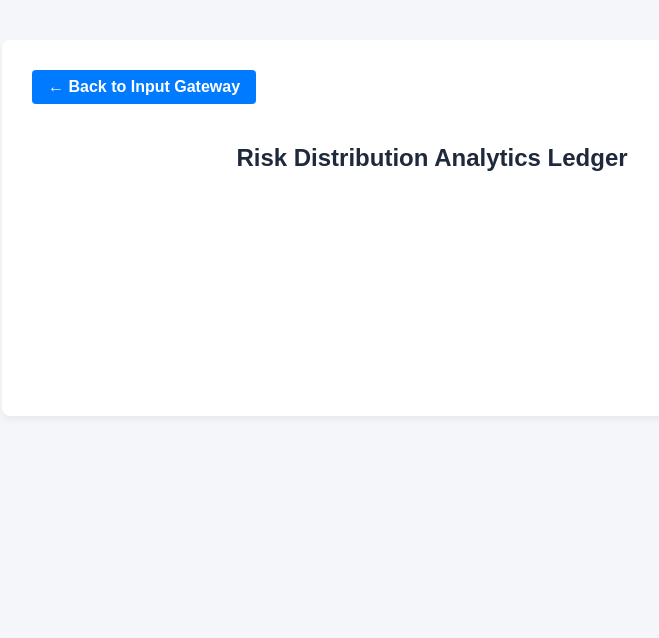
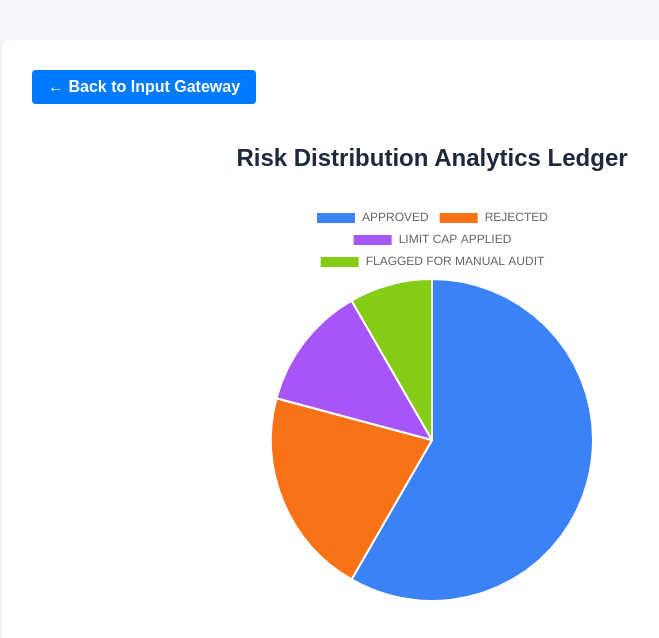
Before and after one commit to donhairul90coach/fintech-risk-engine, a website: page public/dashboard.html in a window 1280 px wide. Shown: the whole page, without its empty margins (208-867 px from the left). Drawn offline with nearby package versions, Linux system fonts and the light colour scheme.

Commit message:
Update dashboard.html

```diff
--- a/public/dashboard.html
+++ b/public/dashboard.html
@@ -2,7 +2,7 @@
 <html lang="en">
 <head>
     <title>Executive Operations Telemetry Dashboard</title>
-    <script src="js/chart.js"></script>
+    <script src="https://cdn.jsdelivr.net/npm/chart.js"></script>
     <style>
         body { font-family: Arial, sans-serif; margin: 40px; background: #f4f6f9; color: #333; }
         .dashboard-container { max-width: 800px; margin: 0 auto; background: white; padding: 30px; border-radius: 8px; box-shadow: 0 4px 6px rgba(0,0,0,0.05); }
@@ -21,19 +21,16 @@
     </div>
 
     <script>
-        // Pembolehubah global untuk menjejak objek carta
         let myAnomalyChart = null;
 
         async function renderTelemetry() {
             let data;
             try {
-                // Cuba fetch dari backend (Sama ada relative path atau localhost)
                 const response = await fetch('/api/v1/analytics-summary?t=' + Date.now());
-                if (!response.ok) throw new Error('Server not responding');
+                if (!response.ok) throw new Error('Server offline');
                 data = await response.json();
             } catch (error) {
-                console.warn(" Backend server not detected (GitHub Pages Mode). Rendering mock data.");
-                // Fallback Mock Data khas untuk GitHub Pages Demo
+                console.warn("Backend not reachable. Using fallback mock data.");
                 data = {
                     approved: 14,
                     rejected: 5,
@@ -42,15 +39,13 @@
                 };
             }
 
-                // Bersihkan carta lama jika wujud dalam memori browser
+            try {
                 if (myAnomalyChart !== null) {
                     myAnomalyChart.destroy();
                 }
 
-                // Ambil elemen canvas HTML
                 const ctx = document.getElementById('anomalyChart').getContext('2d');
 
-                // Bina carta pie baharu dengan data segar dari database
                 myAnomalyChart = new Chart(ctx, {
                     type: 'pie',
                     data: {
@@ -64,12 +59,11 @@
                         responsive: true
                     }
                 });
-            } catch (error) {
-                console.error(" Dashboard Exception Intercepted:", error);
+            } catch (err) {
+                console.error("Chart Error:", err);
             }
         }
 
-        // Jalankan fungsi sebaik sahaja halaman selesai dimuatkan
         window.onload = renderTelemetry;
     </script>
 </body>
```
